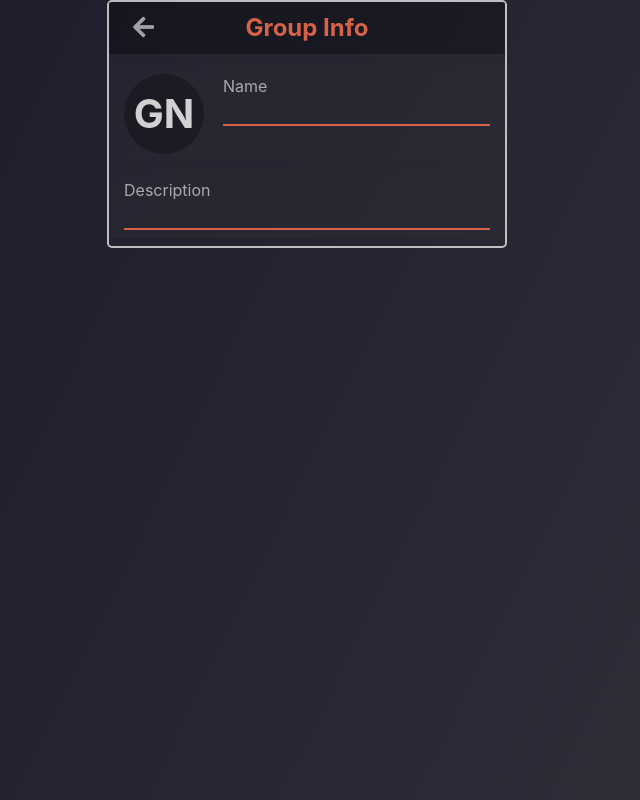
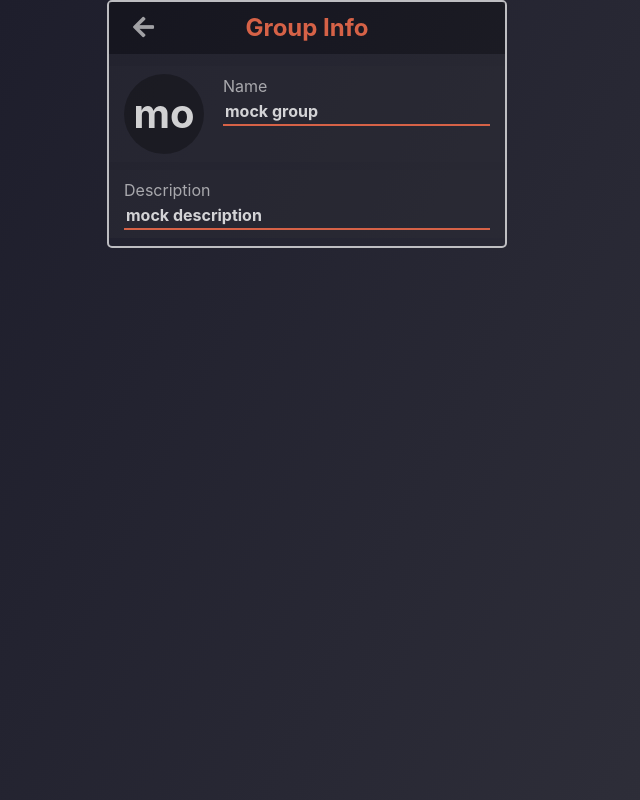
Before and after one commit to TrueChat/Frontend, a React (Create React App) app: page /group-editing in a window 1280 px wide. Shown: the whole page, without its empty margins (333-973 px from the left). Built offline with nearby package versions, Linux system fonts and the light colour scheme; the HTML template or start-up script is replaced by a standard one.

Commit message:
refactored GroupInfoTab to load group details using GroupService

```diff
--- a/src/App.tsx
+++ b/src/App.tsx
@@ -37,7 +37,7 @@ export default class App extends React.Component {
           <GroupCreationPage groupService={this.groupService}/>
         </Route>
         <Route exact path="/group-editing">
-          <GroupEditingPage />
+          <GroupEditingPage groupService={this.groupService} />
         </Route>
         <Route exact path="/profile">
           <ProfilePage userService={this.userService} />
--- a/src/pages/group/editing/GroupEditingPage.tsx
+++ b/src/pages/group/editing/GroupEditingPage.tsx
@@ -1,6 +1,7 @@
 import React from "react";
 import "./GroupEditingPage.scss";
 import GroupInfoTab from "./tabs/info/GroupInfoTab";
+import GroupService from "../../../services/GroupService";
 
 export default class GroupEditingPage
     extends React.Component<Props, State>
@@ -13,7 +14,12 @@ export default class GroupEditingPage
     };
     this.state.tabStack.push({
       header: "Group Info",
-      body: <GroupInfoTab stackController={this} groupData={{name: "", description: ""}}/>
+      body:
+        <GroupInfoTab
+          stackController={this}
+          groupService={props.groupService}
+          groupId={""} // TODO retrieve group id form url
+        />
     });
   }
 
@@ -23,7 +29,7 @@ export default class GroupEditingPage
       <div className="Group-editing-page">
         <div className="header">
           <div className="previous-tab-control" onClick={_ => this.pop()}>
-            <i className="fas fa-arrow-left "/>
+            <i className="fas fa-arrow-left"/>
           </div>
           <div className="header-text">
             {currentTab.header}
@@ -65,7 +71,7 @@ export interface StackController {
 }
 
 type Props = {
-
+  groupService: GroupService
 }
 
 type State = {
--- a/src/pages/group/editing/tabs/info/GroupInfoTab.tsx
+++ b/src/pages/group/editing/tabs/info/GroupInfoTab.tsx
@@ -1,30 +1,54 @@
 import React from "react";
 import "./GroupInfoTab.scss";
 import {StackController} from "../../GroupEditingPage";
-import {GroupInitialsAvatar} from "../../../../../widgets/Widgets";
+import {GroupInitialsAvatar, Spinner} from "../../../../../widgets/Widgets";
 import Input from "../../../common/Input";
-import {GroupData} from "../../../../../services/GroupService";
+import GroupService, {GroupDetails} from "../../../../../services/GroupService";
 
 export default class GroupInfoTab extends React.Component<Props, State> {
 
   constructor(props: Props) {
     super(props);
     this.state = {
-      groupData: {
-        name: props.groupData.name,
-        description: props.groupData.description
-      }
+      groupDetails: undefined,
+      detailsAreLoaded: false
+    };
+
+    props.groupService
+      .loadDetails(
+        props.groupId,
+        details => {
+          this.setState(state => ({
+            ...state,
+            detailsAreLoaded: true,
+            groupDetails: details
+          }));
+        },
+        () => { }
+      )
+  };
+
+  render() {
+    if (!this.state.detailsAreLoaded) {
+      return this.renderSpinner()
+    } else {
+      return this.renderTab();
     }
   }
 
-  render() {
-    const { groupData } = this.state;
+  renderSpinner() {
+    return <div className="text-center"><Spinner /></div>
+  }
+
+  renderTab() {
+    const groupDetails = (this.state.groupDetails as GroupDetails);
+
     return (
       <div className="Group-info-tab">
         <div className="data-section">
           <div className="row">
             <div className="col-3">
-              <GroupInitialsAvatar groupData={groupData}/>
+              <GroupInitialsAvatar groupData={groupDetails}/>
             </div>
             <div className="col-9">
               <div>
@@ -33,7 +57,7 @@ export default class GroupInfoTab extends React.Component<Props, State> {
                 </div>
               </div>
               <div>
-                <Input value={groupData.name} onChange={this.updateGroupName}/>
+                <Input value={groupDetails.name} onChange={this.updateGroupName}/>
               </div>
             </div>
           </div>
@@ -44,7 +68,7 @@ export default class GroupInfoTab extends React.Component<Props, State> {
               </div>
             </div>
             <div className="col-12">
-              <Input value={groupData.description} onChange={this.updateGroupDescription}/>
+              <Input value={groupDetails.description} onChange={this.updateGroupDescription}/>
             </div>
           </div>
         </div>
@@ -58,8 +82,8 @@ export default class GroupInfoTab extends React.Component<Props, State> {
   updateGroupName = (name: string) => {
     this.setState(state => ({
       ...state,
-      groupData: {
-        ...state.groupData,
+      groupDetails: {
+        ...state.groupDetails as GroupDetails,
         name: name
       }
     }));
@@ -68,8 +92,8 @@ export default class GroupInfoTab extends React.Component<Props, State> {
   updateGroupDescription = (description: string) => {
     this.setState(state => ({
       ...state,
-      groupData: {
-        ...state.groupData,
+      groupDetails: {
+        ...state.groupDetails as GroupDetails,
         description: description
       }
     }))
@@ -78,9 +102,11 @@ export default class GroupInfoTab extends React.Component<Props, State> {
 
 type Props = {
   stackController: StackController,
-  groupData: GroupData
+  groupService: GroupService,
+  groupId: string
 }
 
 type State = {
-  groupData: GroupData
+  groupDetails?: GroupDetails,
+  detailsAreLoaded: boolean
 }
--- a/src/testing/MockGroupService.tsx
+++ b/src/testing/MockGroupService.tsx
@@ -1,4 +1,4 @@
-import GroupService, {GroupCreationData} from "../services/GroupService";
+import GroupService, {GroupCreationData, GroupDetails} from "../services/GroupService";
 
 export default class MockGroupService implements GroupService {
 
@@ -17,6 +17,25 @@ export default class MockGroupService implements GroupService {
     });
   }
 
+  loadDetails(groupId: string, onSuccess: (details: GroupDetails) => void, onFailure: () => void): void {
+    this.useTimeout(() => {
+      if (onSuccess) {
+        onSuccess({
+          groupId: "1234",
+          name: "mock group",
+          description: "mock description",
+          members: [
+            { id: "1", firstName: "Name", lastName: "Surname", name: "username"},
+            { id: "2", firstName: "Name", lastName: "Surname", name: "username"},
+            { id: "3", firstName: "Name", lastName: "Surname", name: "username"},
+            { id: "4", firstName: "Name", lastName: "Surname", name: "username"},
+            { id: "5", firstName: "Name", lastName: "Surname", name: "username"},
+          ]
+        })
+      }
+    })
+  }
+
   useTimeout(func: () => void) {
     if (this.timeout) {
       setTimeout(func, this.timeout);
@@ -25,4 +44,10 @@ export default class MockGroupService implements GroupService {
     }
   }
 
+  update(groupDetails: GroupDetails, onSuccess: () => void, onFailure: () => void): void {
+    this.useTimeout(() => {
+      !!onSuccess && onSuccess();
+    });
+  }
+
 }
```
Also changed, not shown: src/services/GroupService.ts (+27 -1 lines).
